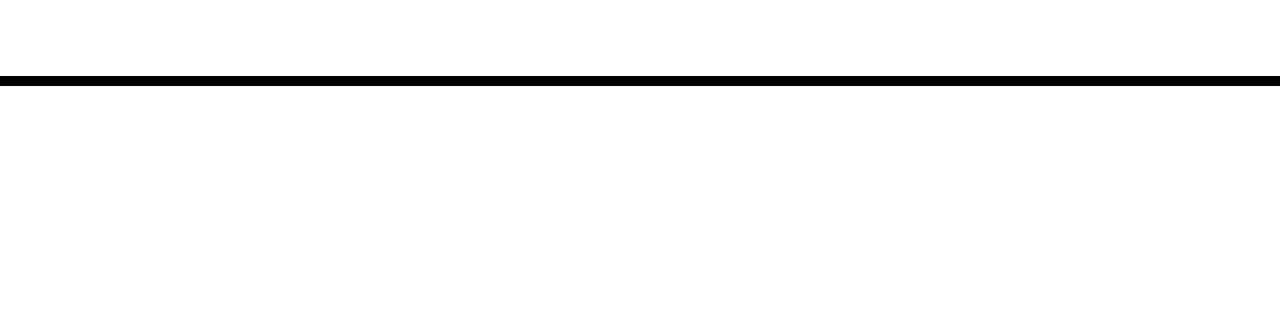
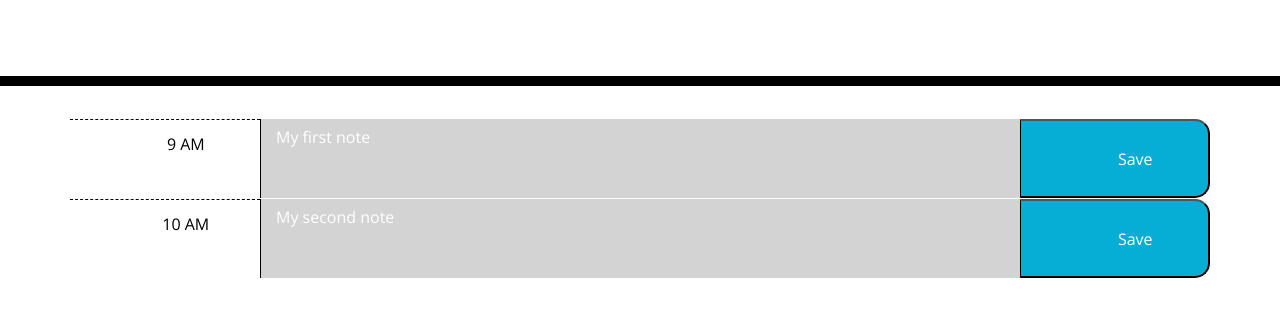
Before and after one commit to Aslangh67/DayPlanner-Pseudocode, a plain HTML site: page index.html in a window 1280 px wide. Shown: the part 182-498 px from the top of the page. Drawn offline with nearby package versions, Linux system fonts and the light colour scheme.

Commit message:
Added the Pseudocode for the project

```diff
--- a/index.html
+++ b/index.html
@@ -30,9 +30,32 @@
     </header>
     <div class="container">
       <!-- Timeblocks go here -->
-    </div>
+      <div class="row  time-block">
+        <div class="col-md-2 hour">
+          9 AM
+        </div>
+        <textarea class="col-md-8 past first">
+
+        </textarea>
+        <button class="col-md-2 saveBtn ">
+          Save
+        </button>
+      </div>
+      <div class="row  time-block">
+        <div class="col-md-2 hour">
+          10 AM
+        </div>
+        <textarea class="col-md-8 past second">
+
+        </textarea>
+        <button class="col-md-2 saveBtn ">
+          Save
+        </button>
+      </div>
+
 
     <script src="https://code.jquery.com/jquery-3.4.1.min.js"></script>
     <script src="https://cdnjs.cloudflare.com/ajax/libs/moment.js/2.24.0/moment.min.js"></script>
+    <script src="script.js"></script>
   </body>
 </html>
--- /dev/null
+++ b/script.js
@@ -0,0 +1,50 @@
+console.log(moment().format());
+console.log(moment().format("h A"));
+
+// TODO: Create one row with time, text area, and button using JQ
+// Here's the layout of what we need to make using JQ
+{/* <div class="row  time-block">
+<div class="col-md-2 hour">
+  9 AM
+</div>
+<textarea class="col-md-8 past">
+
+</textarea>
+<button class="col-md-2 saveBtn ">
+  Save
+</button>
+</div> */}
+
+// TODO: SHow the time on top of the calender, Using moment.js grab the time, and set the text of the P tag with the id of currentDay to be our time from moment.js
+
+// TODO:  Create an array to hold the hours that I need ["9 AM", "10 AM", "..." "12 PM" etc]
+
+// TODO:  using a for loop
+
+
+// TODO: loop over my array of hours and create a div for row, create div for hours, textarea, and a button\
+
+// TODO: give the elements some content
+
+// TODO: How can I compare the hours of my rows, to the current time? (Use moment.js get the current time and compare to the time that is being assigned to the row)
+
+// TODO:  give the elements the classes that they need e.g using an if statment we can check using monet.js to see if the hour that we're looping ove is past the current hour if so give the text area the class of past
+
+// TODO: Create click event listener for my buttons
+
+// TODO:  Grab the value of the text are and save it to a var (I nedd to be able to save the text from the text area that is in the same row as my button)
+
+// TODO: using localStorage.setItem save the text to local storage
+
+// TODO: retrieve the data from local storage using localStorage.getItem and show them back on the text area that they belong to (How can i know what text from local storage goes to what text area?)
+
+localStorage.setItem("test", "My first note" )
+localStorage.setItem("test1", "My second note" )
+
+
+var text1FromLocalStorage= localStorage.getItem("test")
+$(".first").text(text1FromLocalStorage)
+
+var text2FromLocalStorage= localStorage.getItem("test1")
+
+$(".second").text(text2FromLocalStorage)
```
Also changed, not shown: 1 other file.
